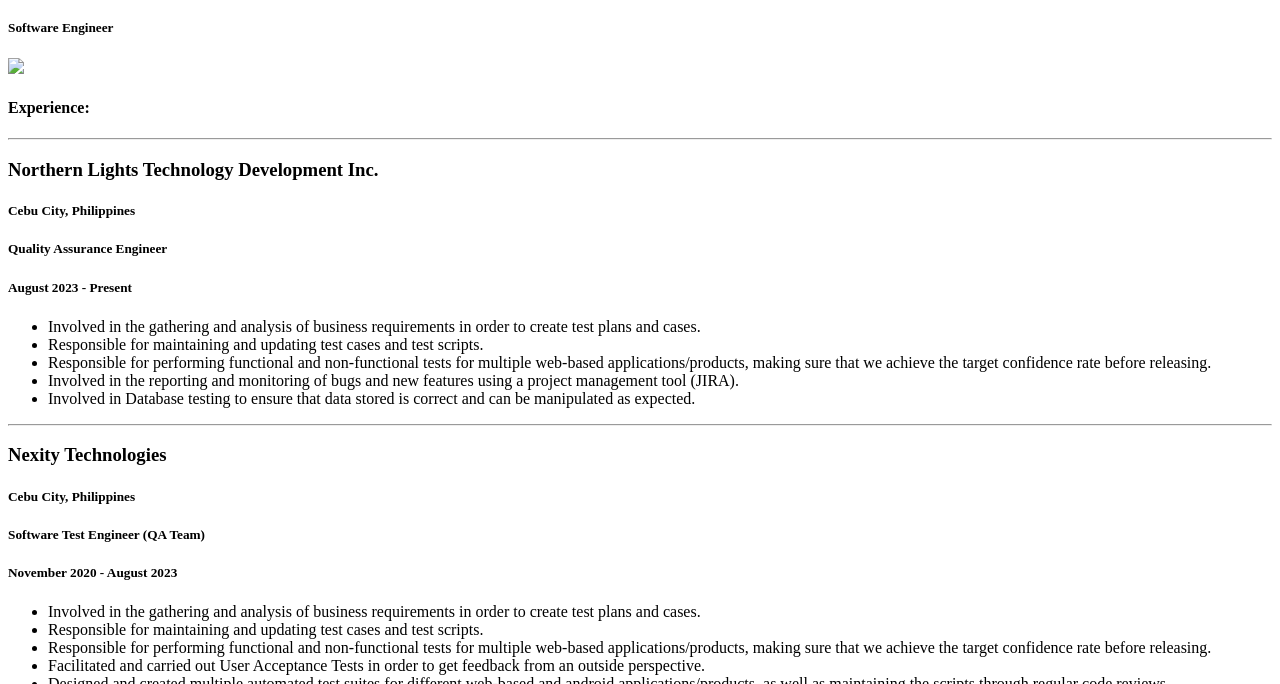
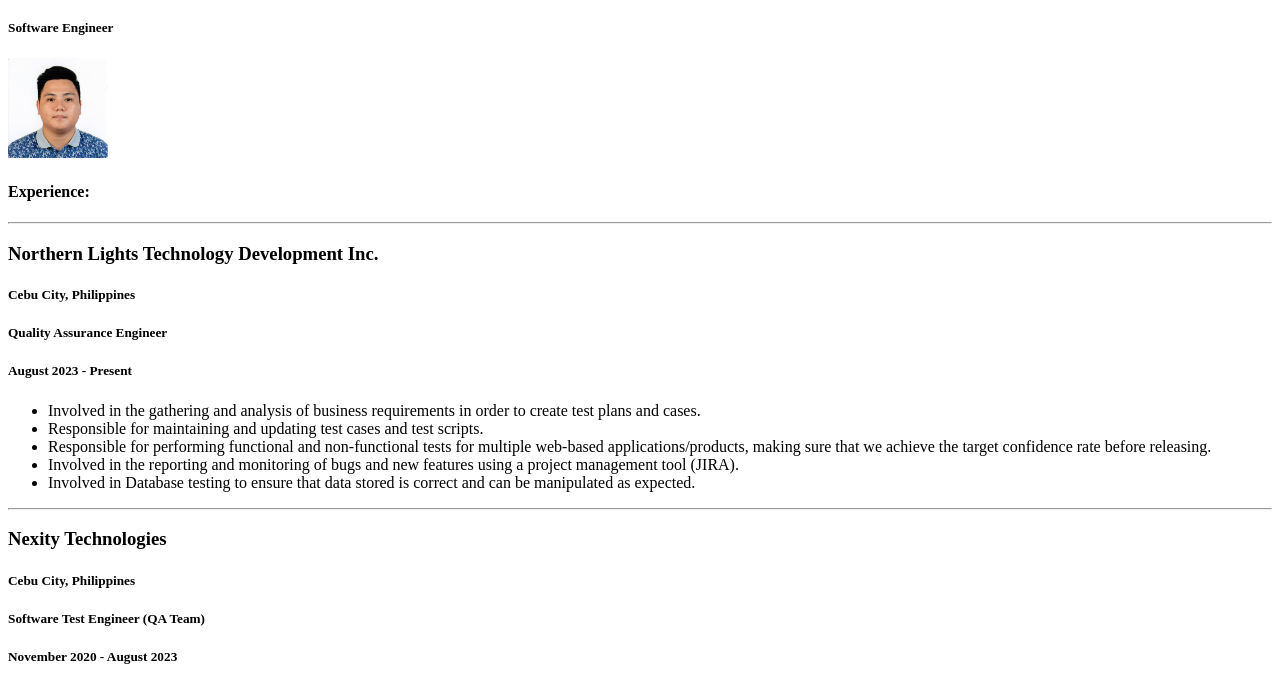
Before and after one commit to gianlim1/Online-Resume, a plain HTML site: page index.html in a window 1280 px wide. Shown: the part 61-745 px from the top of the page. Drawn offline with Linux system fonts and the light colour scheme.

Commit message:
Add files via upload

```diff
--- a/index.html
+++ b/index.html
@@ -8,7 +8,7 @@
 <body>
     <h1>Gian Christian Lim</h1>
     <h5>Software Engineer</h5>
-    <img width=100 src="./2x2.jpg">
+    <img width=100 src="./assets/2x2.jpg">
 
     <h4>Experience:</h4>
     <hr>
```
